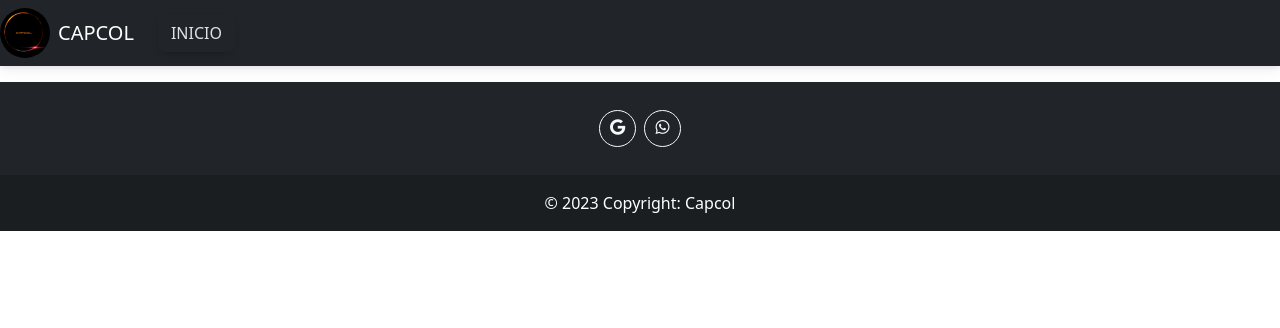
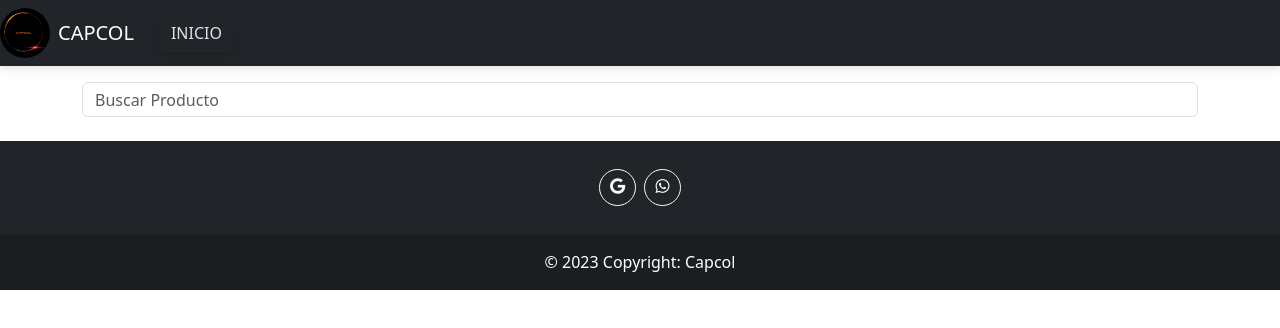
Before and after one commit to ManuBedoya/capcol, a React (Create React App) app in the folder frontend/: page / in a window 1280 px wide. Shown: the top 328 px of the page. Built offline with nearby package versions, Linux system fonts and the light colour scheme; no server answers.

Commit message:
Add search Field in home

```diff
--- a/frontend/src/components/general/ProductsHome.jsx
+++ b/frontend/src/components/general/ProductsHome.jsx
@@ -1,7 +1,5 @@
 import { Link } from "react-router-dom";
-import Card from "react-bootstrap/Card";
-import Col from "react-bootstrap/Col";
-import Row from "react-bootstrap/Row";
+import { Card, Col, Row, InputGroup, Form, Container } from "react-bootstrap";
 import { useState, useEffect, React } from "react";
 import axios from "axios";
 import "./../../styles/App.css";
@@ -9,6 +7,11 @@ import { urlGetProducts } from "../../constants/constants";
 
 export default function ProductsHome() {
   const [products, setProducts] = useState([]);
+  const [productSearch, setProductSearch] = useState("");
+
+  const handleSearch = (e) => {
+    setProductSearch(e.target.value);
+  };
 
   useEffect(() => {
     axios
@@ -24,6 +27,17 @@ export default function ProductsHome() {
   }, []);
   return (
     <>
+      <Container className="mt-3 mb-3">
+        <InputGroup className="mb-3">
+          <Form.Control
+            placeholder="Buscar Producto"
+            aria-label="Buscar Producto"
+            aria-describedby="basic-addon2"
+            onChange={(e) => handleSearch(e)}
+          />
+        </InputGroup>
+      </Container>
+
       <div className="d-md-flex flex-wrap justify-content-evenly text-center m-2">
         {products.map(
           ({
@@ -36,7 +50,8 @@ export default function ProductsHome() {
             applyVariants,
             variants,
           }) => {
-            return (
+            return productSearch === "" ||
+              name.toLowerCase().includes(productSearch.toLowerCase()) ? (
               <Card
                 key={id}
                 className="m-auto mb-5"
@@ -71,6 +86,8 @@ export default function ProductsHome() {
                   </Col>
                 </Row>
               </Card>
+            ) : (
+              <></>
             );
           }
         )}
```
